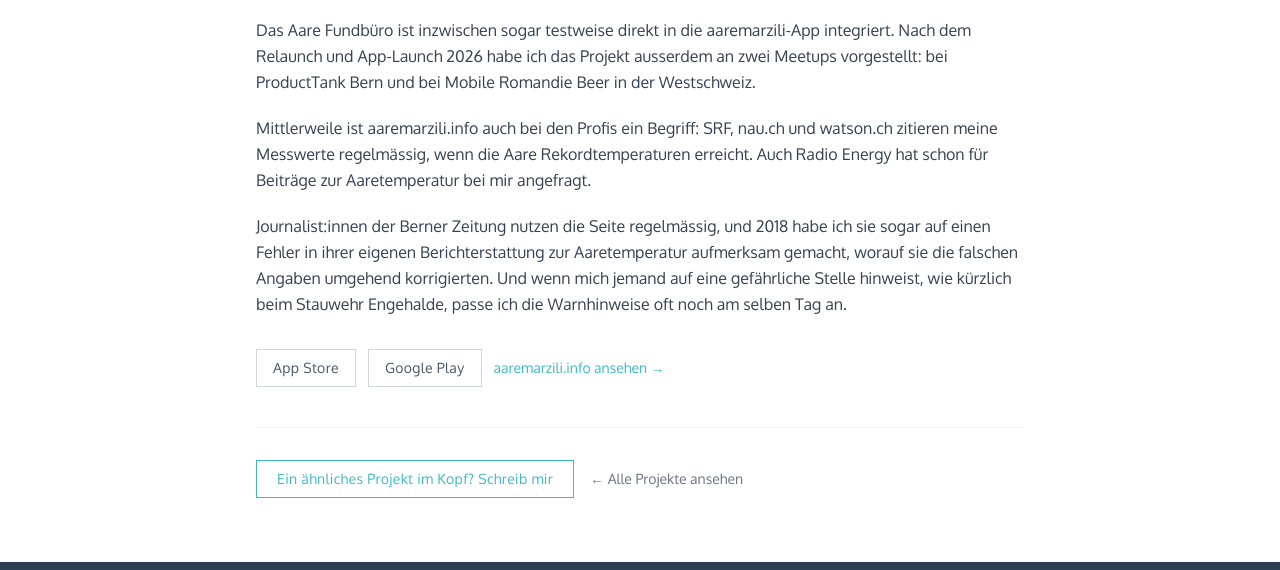
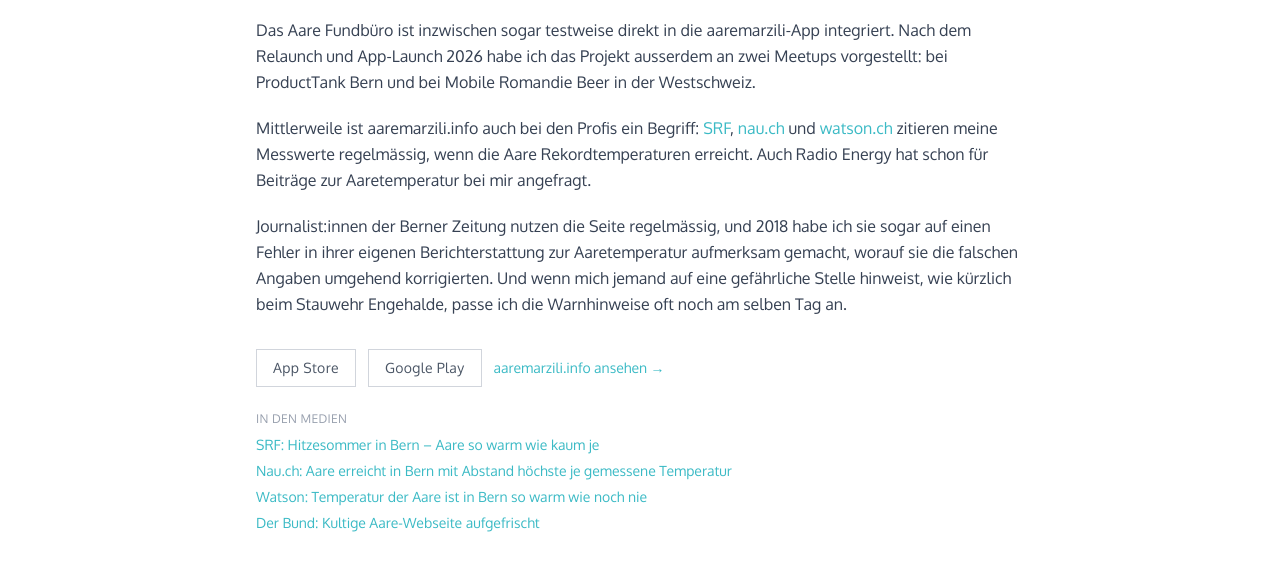
Before and after one commit to dave2sidefyn/sidefyn-website, an Astro site: page /projekte/aaremarzili in a window 1280 px wide. Shown: the part 1449-2019 px from the top of the page. Built offline with nearby package versions, Linux system fonts and the light colour scheme; Astro itself is replaced by a stand-in of ours.

Commit message:
Link the press coverage mentioned on the Aaremarzili case study page
Inline-link SRF/nau.ch/watson.ch in the prose, plus a scannable
"In den Medien" list with the actual article URLs.

Co-Authored-By: Claude Sonnet 5 <noreply@anthropic.com>

```diff
--- a/src/pages/projekte/aaremarzili.astro
+++ b/src/pages/projekte/aaremarzili.astro
@@ -65,9 +65,13 @@ const base = import.meta.env.BASE_URL;
       Mobile Romandie Beer in der Westschweiz.
     </p>
     <p>
-      Mittlerweile ist aaremarzili.info auch bei den Profis ein Begriff: SRF, nau.ch und watson.ch zitieren meine
-      Messwerte regelmässig, wenn die Aare Rekordtemperaturen erreicht. Auch Radio Energy hat schon für Beiträge zur
-      Aaretemperatur bei mir angefragt.
+      Mittlerweile ist aaremarzili.info auch bei den Profis ein Begriff:
+      <a href="https://www.srf.ch/news/hitzesommer-in-bern-aare-so-warm-wie-kaum-je" target="_blank" rel="noopener" class="text-brand hover:underline">SRF</a>,
+      <a href="https://www.nau.ch/news/schweiz/aare-erreicht-in-bern-mit-abstand-hochste-je-gemessene-temperatur-67148907" target="_blank" rel="noopener" class="text-brand hover:underline">nau.ch</a>
+      und
+      <a href="https://www.watson.ch/schweiz/bern/474914714-temperatur-der-aare-ist-in-bern-so-warm-wie-noch-nie" target="_blank" rel="noopener" class="text-brand hover:underline">watson.ch</a>
+      zitieren meine Messwerte regelmässig, wenn die Aare Rekordtemperaturen erreicht. Auch Radio Energy hat schon
+      für Beiträge zur Aaretemperatur bei mir angefragt.
     </p>
     <p>
       Journalist:innen der Berner Zeitung nutzen die Seite regelmässig, und 2018 habe ich sie sogar auf einen Fehler
@@ -77,10 +81,20 @@ const base = import.meta.env.BASE_URL;
     </p>
   </div>
 
-  <div class="flex flex-wrap items-center gap-3 mt-8 mb-10">
+  <div class="flex flex-wrap items-center gap-3 mt-8 mb-6">
     <a href="https://apps.apple.com/ch/app/aaremarzili/id6749715500" target="_blank" rel="noopener" class="border border-gray-300 hover:border-brand hover:text-brand text-gray-600 transition-colors px-4 py-2 text-sm font-display tracking-wide">App Store</a>
     <a href="https://play.google.com/store/apps/details?id=ch.sidefyn.aaremarzili" target="_blank" rel="noopener" class="border border-gray-300 hover:border-brand hover:text-brand text-gray-600 transition-colors px-4 py-2 text-sm font-display tracking-wide">Google Play</a>
     <a href="https://aaremarzili.info" target="_blank" rel="noopener" class="text-brand font-display text-sm hover:underline">aaremarzili.info ansehen →</a>
+  </div>
+
+  <div class="mb-10">
+    <p class="text-xs text-gray-400 uppercase tracking-wide mb-2">In den Medien</p>
+    <ul class="space-y-1.5 text-sm">
+      <li><a href="https://www.srf.ch/news/hitzesommer-in-bern-aare-so-warm-wie-kaum-je" target="_blank" rel="noopener" class="text-brand hover:underline">SRF: Hitzesommer in Bern – Aare so warm wie kaum je</a></li>
+      <li><a href="https://www.nau.ch/news/schweiz/aare-erreicht-in-bern-mit-abstand-hochste-je-gemessene-temperatur-67148907" target="_blank" rel="noopener" class="text-brand hover:underline">Nau.ch: Aare erreicht in Bern mit Abstand höchste je gemessene Temperatur</a></li>
+      <li><a href="https://www.watson.ch/schweiz/bern/474914714-temperatur-der-aare-ist-in-bern-so-warm-wie-noch-nie" target="_blank" rel="noopener" class="text-brand hover:underline">Watson: Temperatur der Aare ist in Bern so warm wie noch nie</a></li>
+      <li><a href="https://www.derbund.ch/kultige-aare-webseite-aufgefrischt-463813734425" target="_blank" rel="noopener" class="text-brand hover:underline">Der Bund: Kultige Aare-Webseite aufgefrischt</a></li>
+    </ul>
   </div>
 
   <div class="border-t border-gray-100 pt-8 flex flex-wrap items-center gap-4">
```
